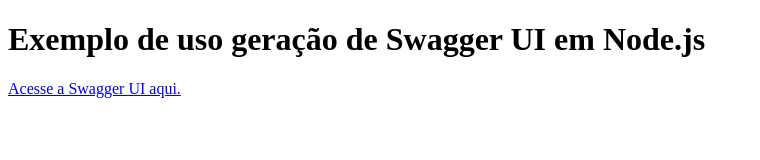
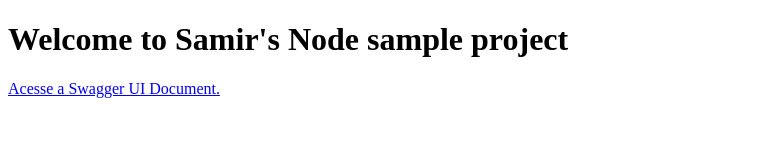
Before and after one commit to samirthaker2020/swagger-ui-express-demo, a website: page public/index.html in a window 1280 px wide. Shown: the whole page, without its empty margins (0-760 px from the left). Drawn offline with Linux system fonts and the light colour scheme.

Commit message:
Update index.html

```diff
--- a/public/index.html
+++ b/public/index.html
@@ -3,12 +3,12 @@
 <head>
   <meta charset="UTF-8">
   <meta name="viewport" content="width=device-width, initial-scale=1.0">
-  <title>Exemplo de uso geração de Swagger UI em Node.js</title>
+  <title>Welcome </title>
 </head>
 <body>
-  <h1>Exemplo de uso geração de Swagger UI em Node.js</h1>
+  <h1>Welcome to Samir's Node sample project</h1>
   <p>
-    <a href="/api-docs/">Acesse a Swagger UI aqui.</a>
+    <a href="/api-docs/">Acesse a Swagger UI Document.</a>
   </p>
 </body>
 </html>
```
